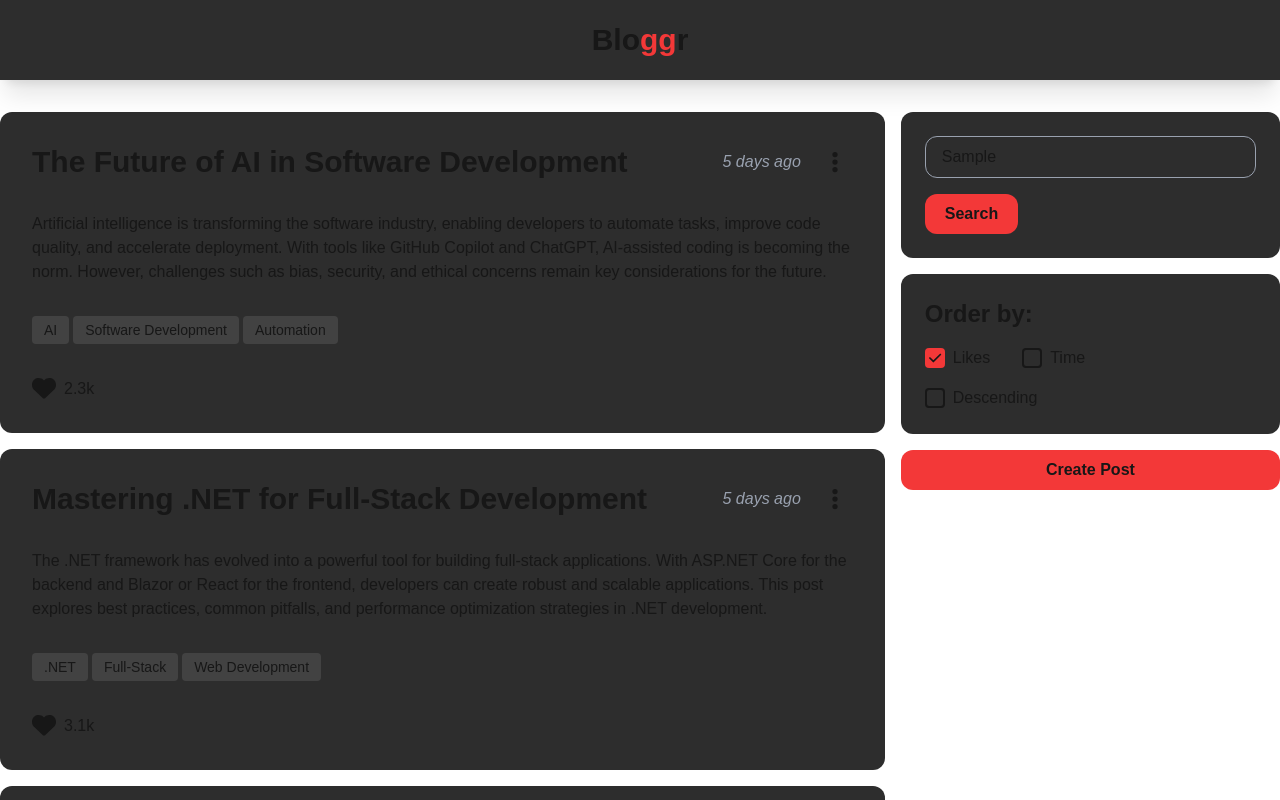
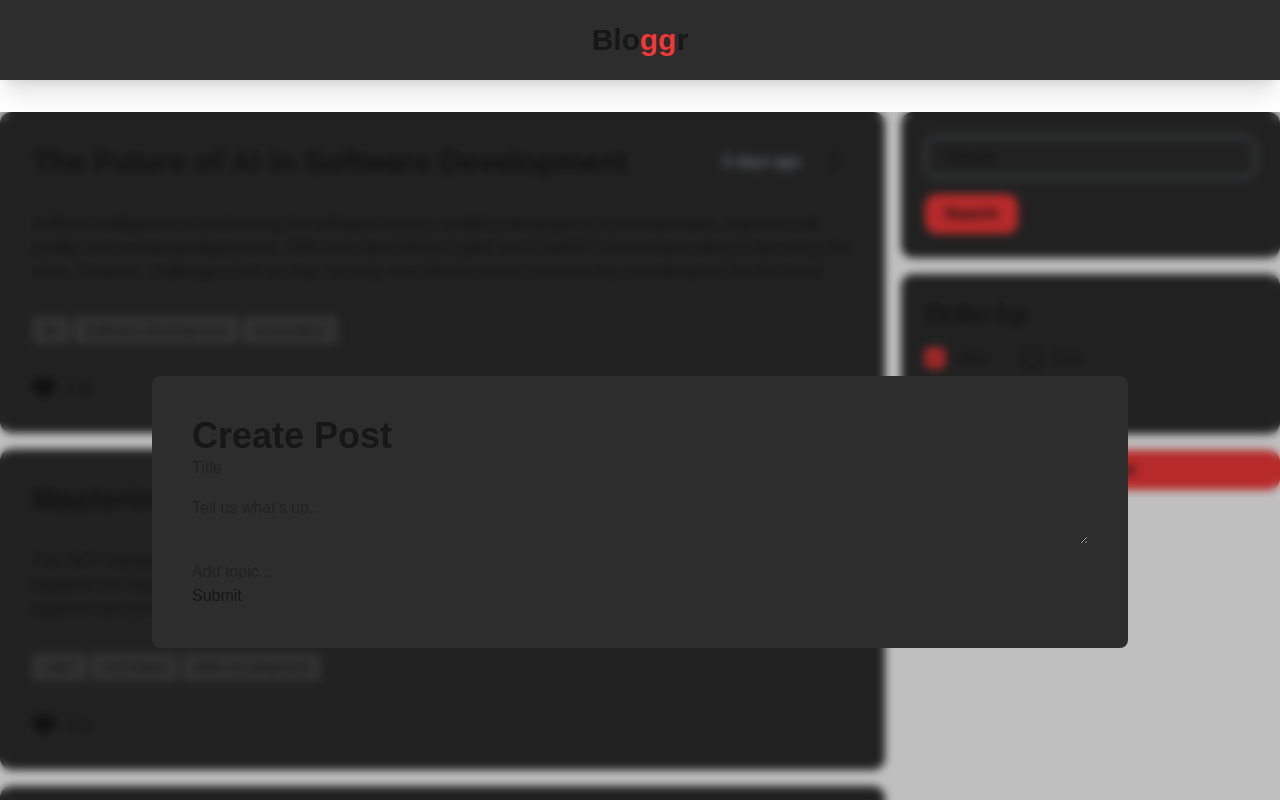
Before and after one commit to AdrianMosnegutu/Bloggr, a Next.js app in the folder frontend/: page / in a window 1280 px wide. Both pictures are taken after typing "Sample" into the empty fields and a click on the button "Create Post". Shown: the top 800 px of the page. Built offline with nearby package versions, Linux system fonts and the light colour scheme; a web font is replaced by a local one.

Commit message:
feat: add create post form

```diff
--- a/frontend/app/page.tsx
+++ b/frontend/app/page.tsx
@@ -1,5 +1,6 @@
 "use client";
 
+import CreatePostDialog from "@/components/post-manipulation/CreatePostDialog";
 import PostList from "@/components/post/PostList";
 import Sidebar from "@/components/sidebar/Sidebar";
 import mockPosts from "@/mock/mock-posts.json";
@@ -11,6 +12,13 @@ export default function Home() {
     mockPosts as unknown as PostType[],
   );
 
+  const [creatingPost, setCreatingPost] = useState<boolean>(false);
+
+  function handleCreatePost(post: PostType) {
+    setPosts((prev) => [post, ...prev]);
+    setCreatingPost(false);
+  }
+
   return (
     <main className="relative top-8 flex justify-center gap-4">
       <PostList
@@ -19,7 +27,8 @@ export default function Home() {
           time: new Date(post.time),
         }))}
       />
-      <Sidebar />
+      <Sidebar setCreatingPost={setCreatingPost} />
+      {creatingPost && <CreatePostDialog handleCreatePost={handleCreatePost} />}
     </main>
   );
 }
--- /dev/null
+++ b/frontend/components/post-manipulation/CreatePostDialog.tsx
@@ -0,0 +1,76 @@
+"use client";
+
+import React, { useState } from "react";
+import ManipulatePostDialog from "./ManipulatePostDialog";
+import SelectedTopicsList from "../sidebar/search-panel/SelectedTopicsList";
+import { PostType } from "@/types/types";
+
+interface Props {
+  handleCreatePost: (post: PostType) => void;
+}
+
+export default function CreatePostDialog({ handleCreatePost }: Props) {
+  const [title, setTitle] = useState<string>("");
+  const [body, setBody] = useState<string>("");
+  const [media, setMedia] = useState<ImageData[]>([]);
+  const [currentTopic, setCurrentTopic] = useState<string>("");
+  const [topics, setTopics] = useState<string[]>([]);
+
+  function handleAddTopic(e: React.KeyboardEvent<HTMLInputElement>) {
+    console.log("MUIE");
+
+    if (e.key === "Enter") {
+      e.preventDefault();
+
+      if (currentTopic.trim()) {
+        setTopics((prev) => [currentTopic.trim(), ...prev]);
+        setCurrentTopic("");
+      }
+    }
+  }
+
+  function handleRemoveTopic(topic: string) {
+    setTopics((prev) => prev.filter((item) => item !== topic));
+  }
+
+  function handleSubmit(e: React.FormEvent<HTMLFormElement>) {
+    e.preventDefault();
+    handleCreatePost({ title, body, media, topics, time: new Date(), likes: 0 });
+  }
+
+  return (
+    <ManipulatePostDialog onSubmit={handleSubmit}>
+      <h1 className="w-4xl text-4xl font-extrabold">Create Post</h1>
+      <div className="flex w-full flex-col gap-4">
+        <input
+          type="text"
+          placeholder="Title"
+          value={title}
+          onChange={(e) => setTitle(e.target.value)}
+        />
+        <textarea
+          placeholder="Tell us what's up..."
+          value={body}
+          onChange={(e) => setBody(e.target.value)}
+        />
+        <input
+          type="text"
+          placeholder="Add topic..."
+          value={currentTopic}
+          onChange={(e) => setCurrentTopic(e.target.value)}
+          onKeyDown={handleAddTopic}
+        />
+      </div>
+      <div></div>
+      <div>
+        <SelectedTopicsList
+          selectedTopics={topics}
+          handleDeselectTopic={handleRemoveTopic}
+        />
+      </div>
+      <div>
+        <button>Submit</button>
+      </div>
+    </ManipulatePostDialog>
+  );
+}
--- /dev/null
+++ b/frontend/components/post-manipulation/ManipulatePostDialog.tsx
@@ -0,0 +1,16 @@
+import { ReactNode } from "react";
+
+interface Props {
+  onSubmit: (e: React.FormEvent<HTMLFormElement>) => void;
+  children: ReactNode;
+}
+
+export default function ManipulatePostDialog({ onSubmit, children }: Props) {
+  return (
+    <div className="absolute z-30 flex h-screen w-screen items-center justify-center bg-black/25 backdrop-blur-xs">
+      <form onSubmit={onSubmit} className="bg-custom-gray rounded-lg p-10">
+        {children}
+      </form>
+    </div>
+  );
+}
--- a/frontend/components/sidebar/Sidebar.tsx
+++ b/frontend/components/sidebar/Sidebar.tsx
@@ -1,13 +1,22 @@
+import { Dispatch, SetStateAction } from "react";
 import Button from "../buttons/Button";
 import OrderPanel from "./OrderPanel";
 import SearchPanel from "./search-panel/SearchPanel";
 
-export default function Sidebar() {
+interface Props {
+  setCreatingPost: Dispatch<SetStateAction<boolean>>;
+}
+
+export default function Sidebar({ setCreatingPost }: Props) {
   return (
     <div className="sticky top-0 flex w-sm flex-col gap-4">
       <SearchPanel />
       <OrderPanel />
-      <Button variant="primary" className="w-full">
+      <Button
+        onClick={() => setCreatingPost(true)}
+        variant="primary"
+        className="w-full"
+      >
         Create Post
       </Button>
     </div>
```
